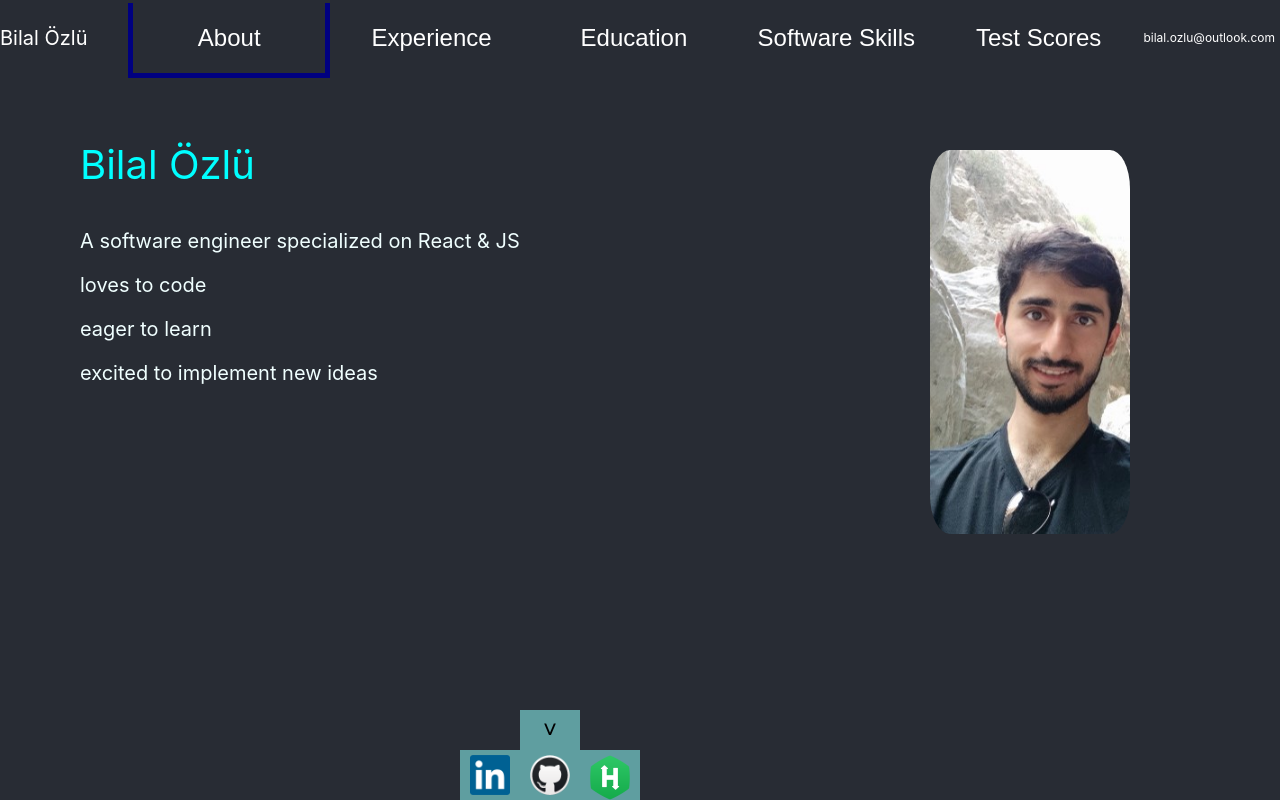
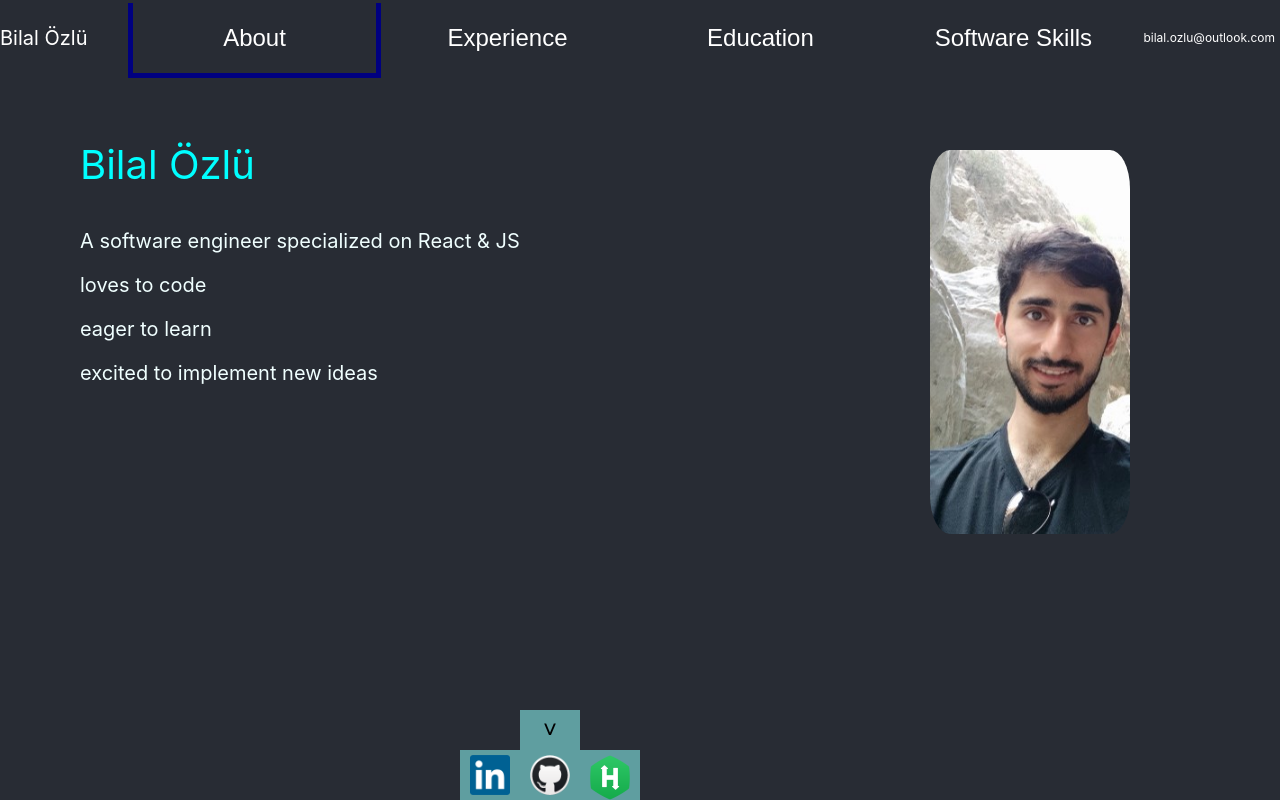
Before and after one commit to bilalozlu/homepage, a React (Create React App) app: page /CV in a window 1280 px wide. Built offline with nearby package versions, Linux system fonts and the light colour scheme.

Commit message:
style correction for removed tab

```diff
--- a/src/CV_components/header_tabs.css
+++ b/src/CV_components/header_tabs.css
@@ -32,7 +32,7 @@
 
 .headTab {
     height: 100%;
-    width: 20%;
+    width: 25%;
     font-size: 24px;
     border: none;
     cursor: pointer;
--- a/src/CV_components/header_tabs.js
+++ b/src/CV_components/header_tabs.js
@@ -20,9 +20,6 @@ function HeaderTabs(props) {
         <button onClick = {() => props.func('SoftwareSkills')} className={`headTab ${props.selected === 'SoftwareSkills' ? "selected" : ''}`}>
           Software Skills
         </button>
-        <button onClick = {() => props.func('TestScores')} className={`headTab ${props.selected === 'TestScores' ? "selected" : ''}`}>
-          Test Scores
-        </button>
       </div>
       <div className='mail'>
         <p>bilal.ozlu@outlook.com</p>
```
